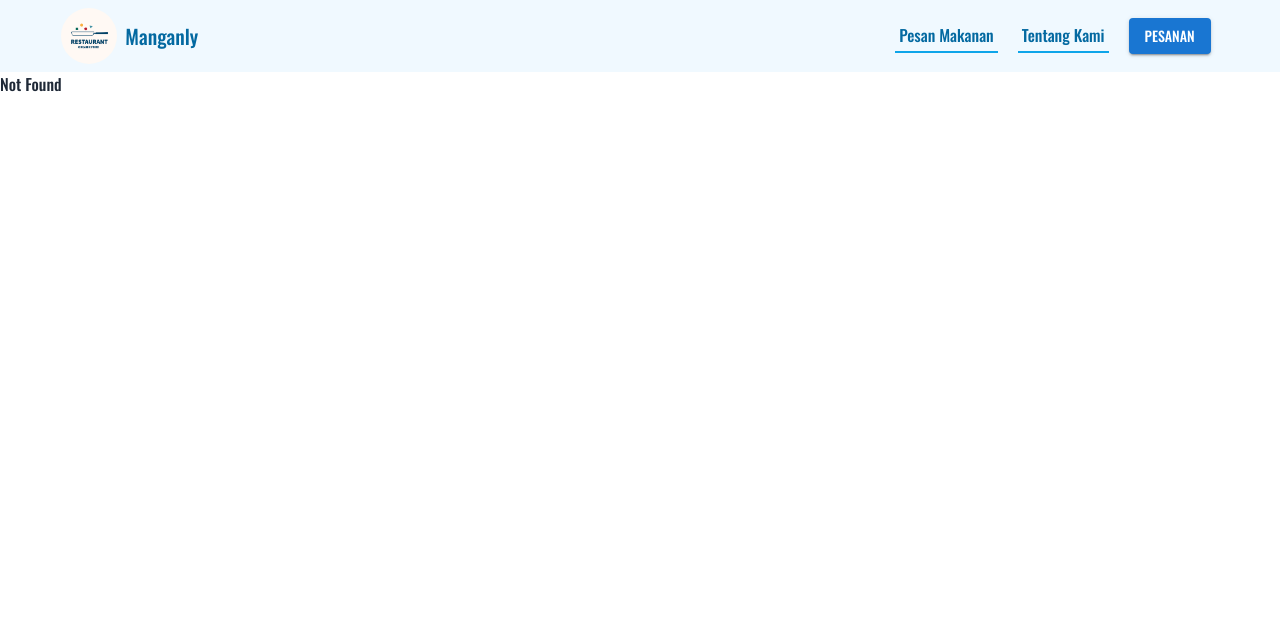
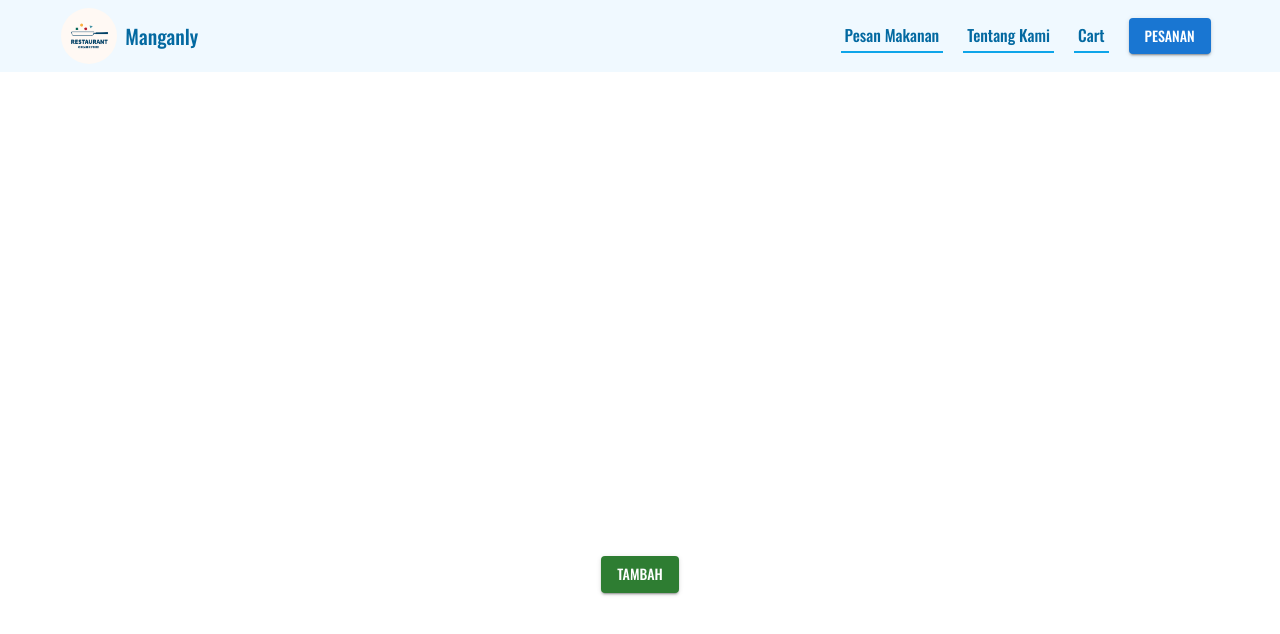
Before and after one commit to Raihanarrasyid/frontend-basisdata, a React (Vite) app: page /cart in a window 1280 px wide. Before the commit this address had no page. Shown: the top 634 px of the page. Built offline with nearby package versions, Linux system fonts and the light colour scheme.

Commit message:
progress

```diff
--- a/src/App.jsx
+++ b/src/App.jsx
@@ -12,6 +12,7 @@ import { useEffect } from "react";
 
 import axios from "axios";
 import DetailMakanan from "./components/PesanMakanan/DetailMakanan";
+import Cart from "./components/PesanMakanan/Cart";
 
 function App() {
   return (
@@ -23,6 +24,7 @@ function App() {
           <Route path="/about" element={<About />} />
           <Route path="/order" element={<PesanMakanan />} />
           <Route path="/order/:menuId" element={<DetailMakanan />} />
+          <Route path="/cart" element={<Cart />} />
           <Route path="*" element={<h1>Not Found</h1>} />
         </Routes>
       </BrowserRouter>
--- /dev/null
+++ b/src/components/PesanMakanan/Cart.jsx
@@ -0,0 +1,114 @@
+import { Typography } from "@mui/material";
+import { Box } from "@mui/system";
+import React, { useEffect } from "react";
+import Aos from "aos";
+import { useCartStore } from "../../stores/appStore";
+import { useState } from "react";
+import { Button } from "@mui/material";
+import { useNavigate } from "react-router-dom";
+
+export default function Cart() {
+  const [refresh, setRefresh] = useState(false);
+  const cart = useCartStore();
+  const [cartItems, setCartItems] = useState([]);
+  const [loading, setLoading] = useState(true);
+  const navigate = useNavigate();
+
+  useEffect(() => {
+    Aos.init({
+      duration: 900,
+    });
+  }, []);
+
+  useEffect(() => {
+    setCartItems(cart.cart);
+    setLoading(false);
+  }, [cart.cart, refresh]);
+
+  const handleRemoveFromCart = (item) => {
+    cart.removeFromCart(item);
+    // Setelah menghapus item, atur refresh menjadi nilai sebaliknya untuk memperbarui tampilan
+    setRefresh((prevRefresh) => !prevRefresh);
+  };
+
+  return (
+    <Box className="my-5">
+      {loading ? (
+        <>
+          <Typography
+            data-aos="fade"
+            variant="h2"
+            className="text-white text-center my-5"
+          >
+            Loading...
+          </Typography>
+        </>
+      ) : (
+        <>
+          <Box>
+            <Typography
+              data-aos="fade"
+              variant="h2"
+              className="text-white text-center my-5"
+            >
+              Cart
+            </Typography>
+          </Box>
+          <Box>
+            {cartItems.length !== 0 ? (
+              <Box className="flex flex-col gap-5 text-black">
+                {cartItems.map((item, index) => (
+                  <div
+                    key={index}
+                    className="card card-side shadow-xl bg-sky-100 w-4/5 mx-auto"
+                    data-aos="zoom-in"
+                  >
+                    <figure>
+                      <img
+                        src={item.linkFoto}
+                        alt="Makanan"
+                        className="object-cover w-96 h-52"
+                      />
+                    </figure>
+                    <div className="card-body">
+                      <h2 className="card-title">{item.nama_menu}</h2>
+                      <p>{item.deskripsi}</p>
+                      <p>Jumlah: {item.kuantitas}</p>
+                      <div className="card-actions justify-end">
+                        <Button
+                          variant="contained"
+                          color="error"
+                          onClick={() => handleRemoveFromCart(item)}
+                        >
+                          Hapus
+                        </Button>
+                      </div>
+                    </div>
+                  </div>
+                ))}
+              </Box>
+            ) : (
+              <Box className="my-5 p-52 card w-4/5 mx-auto flex justify-center gap-5 items-center text-white">
+                <Typography
+                  data-aos="fade"
+                  variant="h2"
+                  className="text-white text-center my-5"
+                >
+                  Tidak ada barang di keranjang
+                </Typography>
+                <Button
+                  sx={{ color: "white" }}
+                  variant="contained"
+                  color="success"
+                  onClick={() => navigate("/order")}
+                >
+                  Tambah
+                </Button>
+              </Box>
+            )}
+          </Box>
+        </>
+      )}
+    </Box>
+  );
+}
--- a/src/components/public/Header.jsx
+++ b/src/components/public/Header.jsx
@@ -101,6 +101,13 @@ export default function Header() {
             >
               Tentang Kami
             </Typography>
+            <Typography
+              className="p-1 border-b-2 border-sky-500 cursor-pointer"
+              component="a"
+              onClick={() => navigate("/cart")}
+            >
+              Cart
+            </Typography>
             <Button variant="contained">Pesanan</Button>
           </Box>
         </Box>
```
